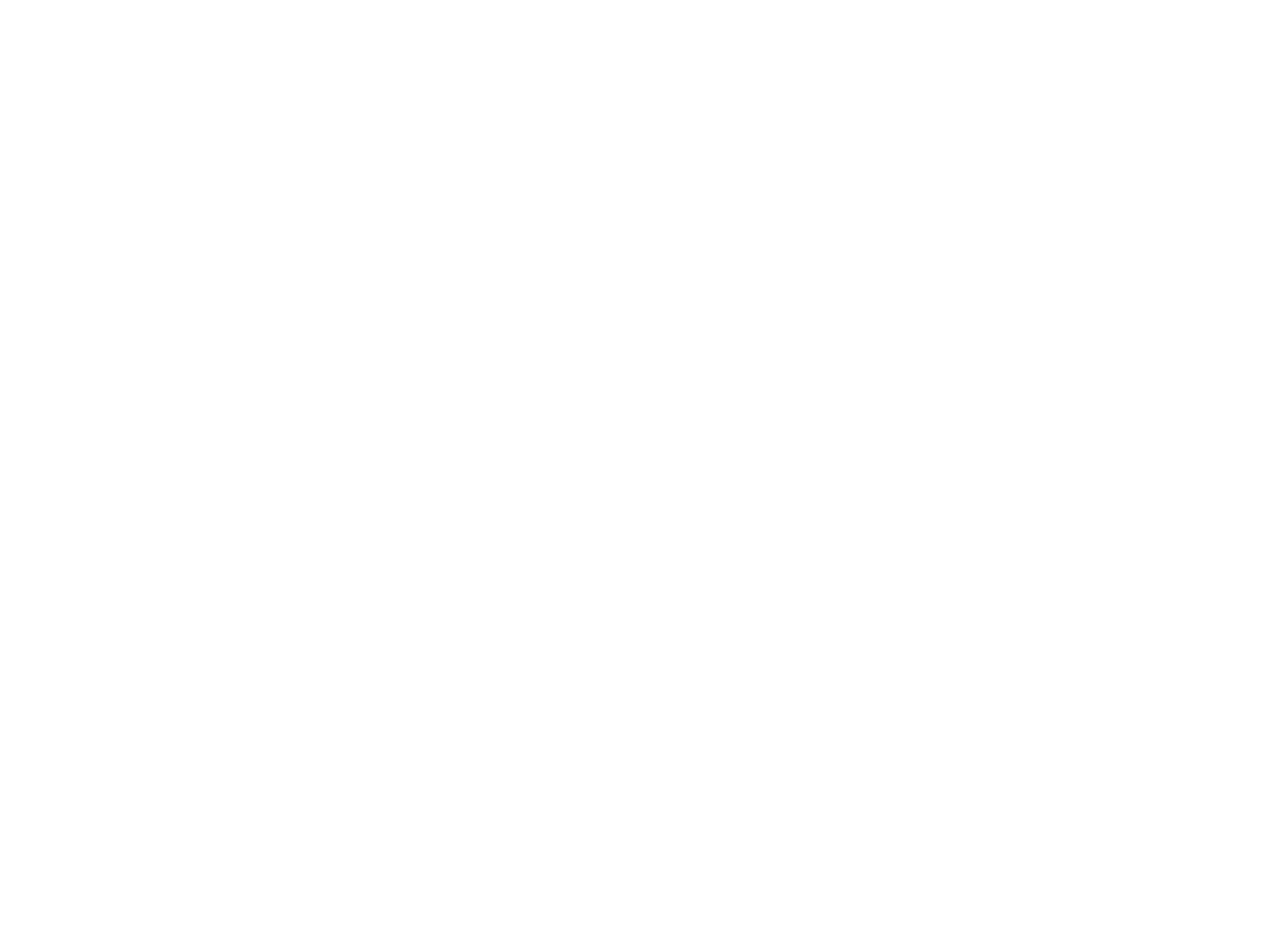
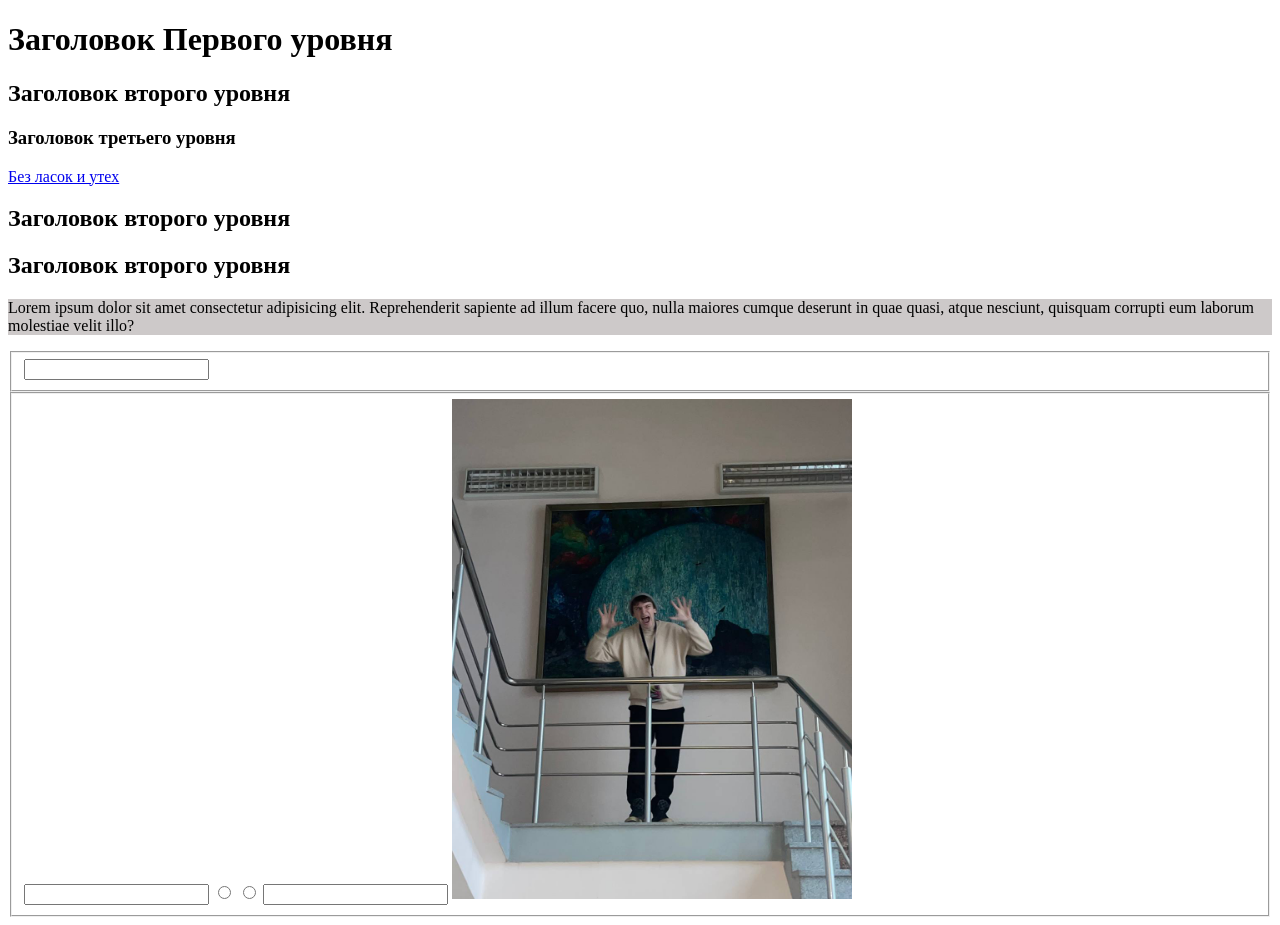
Before and after one commit to zugerzig/-web-politech, a plain HTML site: page practice1/index.html in a window 1280 px wide. Before the commit the page ends 800 px from the top, so only its background shows below. Drawn offline with Linux system fonts and the light colour scheme.

Commit message:
first practice

```diff
--- a/practice1/index.html
+++ b/practice1/index.html
@@ -6,6 +6,37 @@
     <title>Стартовая страница</title>
 </head>
 <body>
+    <h1>Заголовок Первого уровня</h1>
+    <section class="part_me">
+        <h2>Заголовок второго уровня</h2>
+        <div class="paragraph">
+            <h3>Заголовок третьего уровня</h3>
+            <a href="https://mospolytech.ru/en/">Без ласок и утех</a>
+        </div>
+    </section>
+    <section>
+        <h2>Заголовок второго уровня</h2>
 
+    </section>
+    <section>
+        <h2>Заголовок второго уровня</h2>
+
+    </section>
+    <div class="class1" style="background-color: rgb(205, 201, 201);">
+        <!p>Lorem ipsum dolor sit amet consectetur adipisicing elit. Reprehenderit sapiente ad illum facere quo, nulla maiores cumque deserunt in quae quasi, atque nesciunt, quisquam corrupti eum laborum molestiae velit illo?</p>
+        <!img src="" alt="Пример для тега">
+    </div>
+    <form action="###">
+        <fieldset>
+            <input type="text">
+        </fieldset>
+        <fieldset>
+            <input type="text">
+            <input type="radio">
+            <input type="radio">
+            <input type="text">
+            <img src="gay.jpg" width="400" height="500" alt="Здесь мог быть А.МОРДВИНОВ">
+        </fieldset>
+    </form>
 </body>
 </html>
```
Also changed, not shown: practice1/index2.html (added, +26 -0 lines), practice1/gay.jpg (added).
